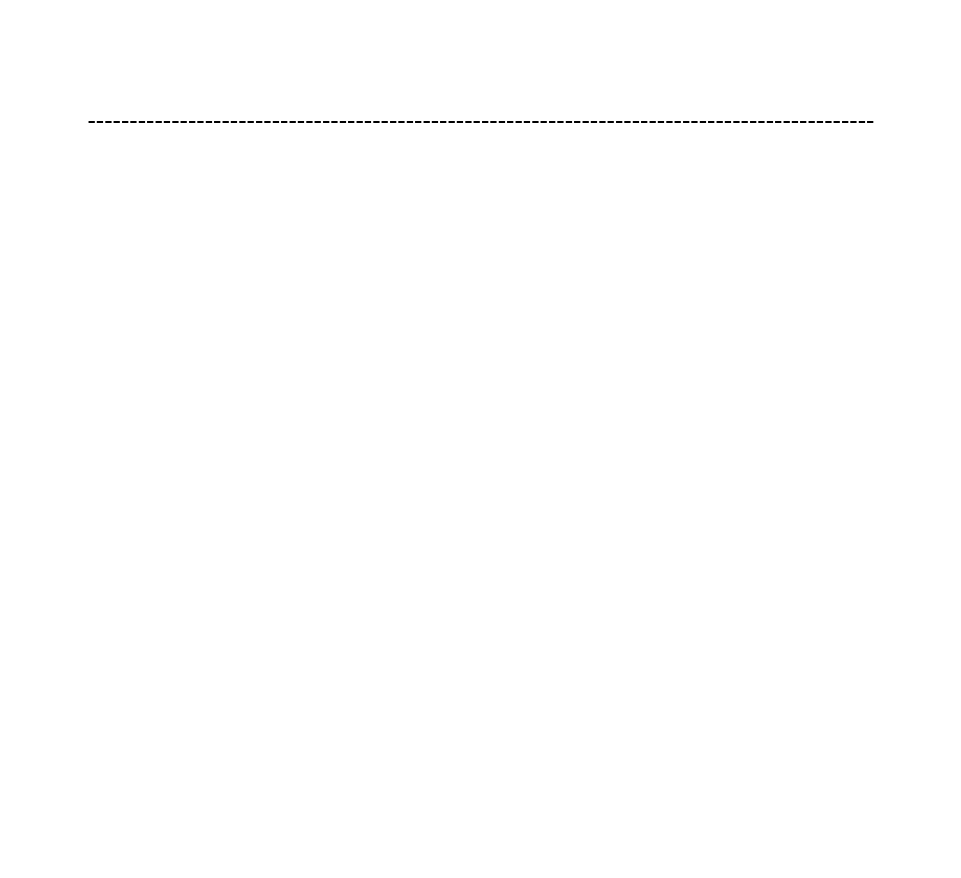
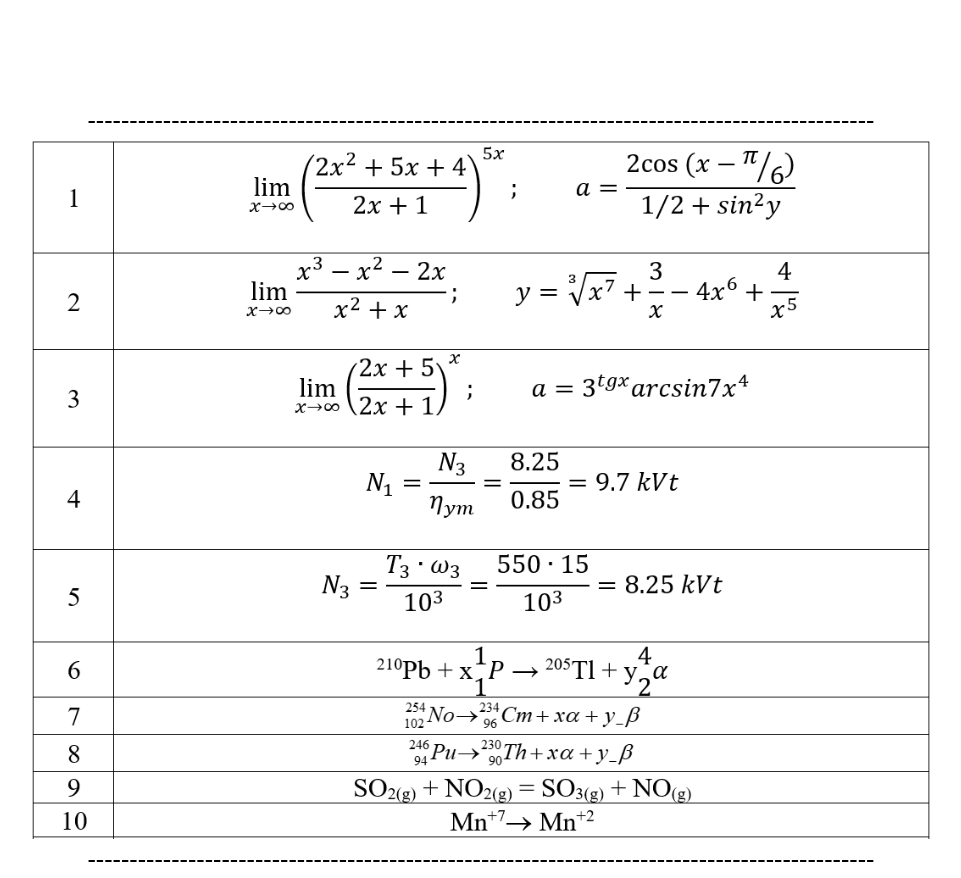
Before and after one commit to fayzullabekchanov/kiut_dars, a React (Create React App) app: page / in a window 1280 px wide. Shown: the part 1740-2618 px from the top of the page, without its empty margins (159-1120 px from the left). Before the commit the page ends 1879 px from the top, so only its background shows below. Built offline with nearby package versions, Linux system fonts and the light colour scheme.

Commit message:
word_grafika_formula

```diff
--- a/src/App.js
+++ b/src/App.js
@@ -11,6 +11,7 @@ import './App.css';
 
 import Worddagi1 from './word1.jpg'
 import Worddagi2 from './word2.jpg'
+import Worddagi3 from './formula.png'
 // import Worddagi2 from './t_2.jpg'
 // import Worddagi3 from './t_3.jpg'
 // import Worddagi4 from './t_4.jpg'
@@ -22,7 +23,7 @@ function App() {
         <div className="App">
             <img src={Worddagi1} width={900} alt=""/>----------------------------------------------------------------------------------------------
             <img src={Worddagi2} width={900} alt=""/>----------------------------------------------------------------------------------------------
-            {/*<img src={Worddagi3} width={900} alt=""/>----------------------------------------------------------------------------------------------*/}
+            <img src={Worddagi3} width={900} alt=""/>----------------------------------------------------------------------------------------------
             {/*<img src={Worddagi4} width={900} alt=""/>----------------------------------------------------------------------------------------------*/}
             {/*<img src={Worddagi5} width={900} alt=""/>*/}
 
```
Also changed, not shown: src/formula.png (added).
